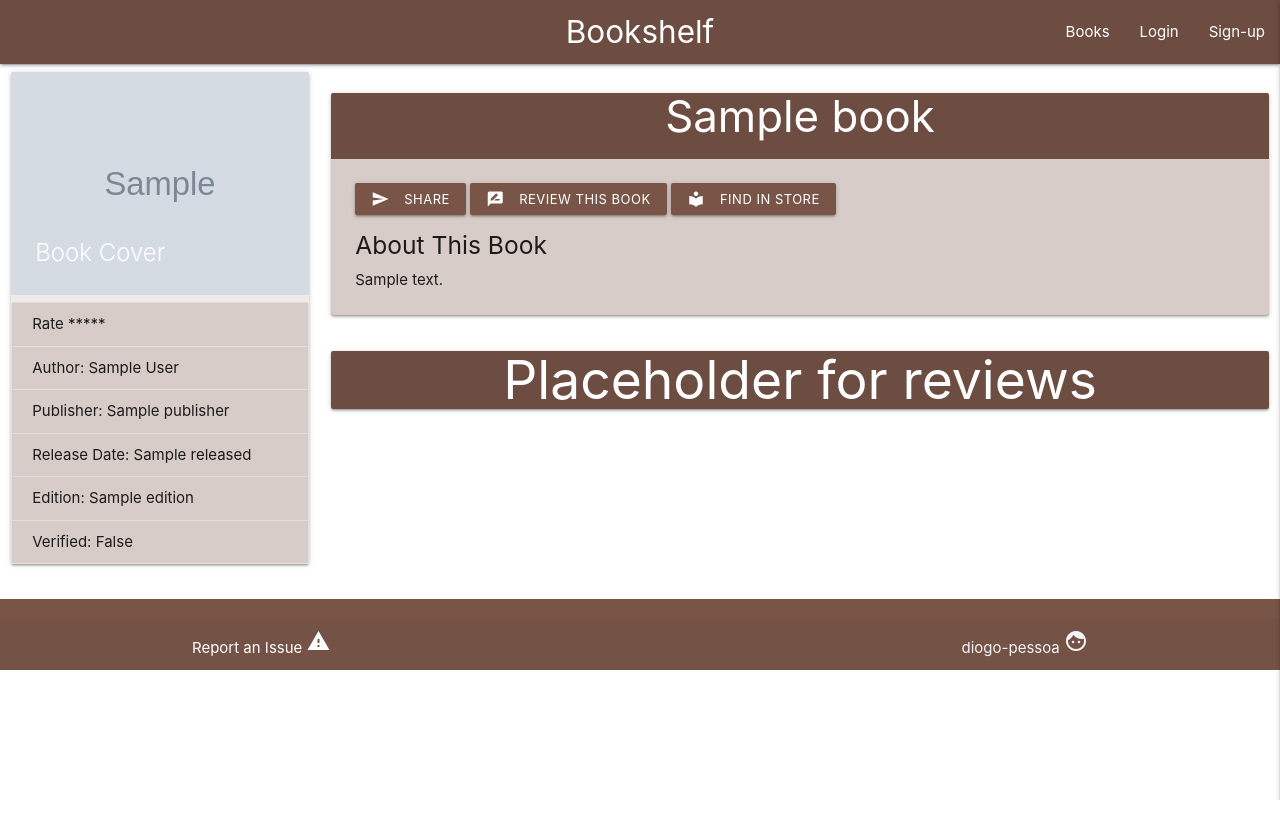
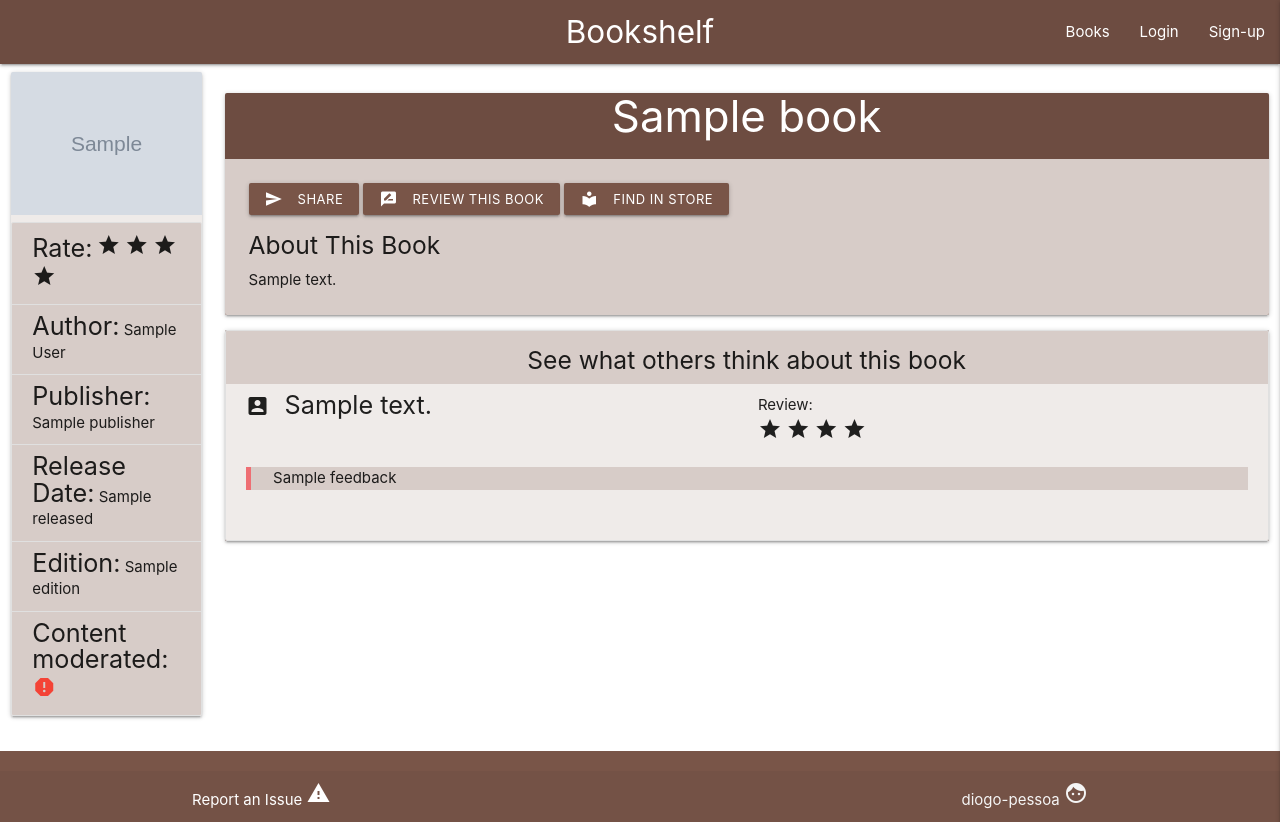
Before and after one commit to diogo-pessoa/milestoneThree, a Flask app: page /book/1 in a window 1280 px wide. Before the commit the page ends 800 px from the top, so only its background shows below. Run offline with Flask 2, Linux system fonts and the light colour scheme; grey boxes marked "Sample" are stand-in pictures; a database or web service that is not in the repository returns one stand-in record (values such as "Sample title"); some libraries are stand-ins or nearby versions.

Commit message:
Adding Reviews to book_page
- review_model.py
  - new method find_all_book_reviews
  - new method get_book_rate_by_title
- review.py
  - get_rate returns int()
  - get_reviewer() returned capitalized userName
- book view
  - Moving model Instances to variable to avoid DRY
  - New book_rate variable passed to template
  - new reviews_for_book passed to template

- New review_section.html added book.html

- book_cover.png added as default image for cover_image on book.html

- book.html adding features
  - Adding Rate to Book Info
    - added condition to check if there are any rates
    - Added Content moderated field show user if book information is accurate (reviewed by site moderator)
    - Added condition to coverImage if get_cover_image() is None returns default cover_image
    - New include with reviews_section.html
    - find in store button text update

```diff
--- a/app/book/templates/book.html
+++ b/app/book/templates/book.html
@@ -3,38 +3,66 @@
 {% block content %}
 <div class="row">
 
-    <div class="col s12 m4 l3">
+    <div class="col s12 m4 l2">
         <div class="card brown lighten-5">
             <div class="card-image">
-                <img src="{{ book.get_cover_image()}}">
-                <span class="card-title">Book Cover</span>
+                {% if book.get_cover_image() %}
+                    <img  class="responsive-img" src="{{ book.get_cover_image()}}">
+                {% else %}
+
+                    <img class="responsive-img" src="{{ url_for('static', filename='/images/book_cover.png')  }}">
+                {% endif %}
             </div>
             <ul class="collection">
-                <li class="collection-item brown lighten-4">Rate *****</li>
-                <li class="collection-item brown lighten-4">Author: {{ book.get_author() }}</li>
-                <li class="collection-item brown lighten-4">Publisher: {{ book.get_publisher() }}</li>
-                <li class="collection-item brown lighten-4">Release Date: {{ book.get_release_date() }}</li>
-                <li class="collection-item brown lighten-4">Edition: {{ book.get_edition() }}</li>
-                <li class="collection-item brown lighten-4">Verified: {{ book.get_reviewed() }}</li>
+                <li class="collection-item brown lighten-4">
+                    <span class="flow-text">Rate:</span>
+                    {% if book_rate == 0 %}
+                    <span>No rates yet</span>
+                    {% else %}
+                    {% for star in range(0, book_rate) %}
+                    <i class="material-icons">star</i>
+                    {% endfor %}
+                    {% if not review %}
+                    {%endif%}
+                    {%endif%}
+                </li>
+                <li class="collection-item brown lighten-4"><span class="flow-text">Author:</span> {{ book.get_author()
+                    }}
+                </li>
+                <li class="collection-item brown lighten-4"><span class="flow-text">Publisher:</span> {{
+                    book.get_publisher() }}
+                </li>
+                <li class="collection-item brown lighten-4"><span class="flow-text">Release Date:</span> {{
+                    book.get_release_date() }}
+                </li>
+                <li class="collection-item brown lighten-4"><span class="flow-text">Edition:</span> {{
+                    book.get_edition() }}
+                </li>
+                <li class="collection-item brown lighten-4"><span class="flow-text">Content moderated:</span>
+                    {% if book.get_reviewed() %}
+                    <i class="material-icons green-text">check_box</i>
+                    {% else %}
+                     <i class="material-icons red-text">report</i>
+                    {% endif %}
             </ul>
         </div>
     </div>
 
-    <div class="col s12 m8 l9"> <!-- Note that "m8 l9" was added -->
-
+    <div class="col s12 m8 l10">
         <div class="card brown darken-1">
             <h3 class="header center white-text">{{ book.get_title() }}</h3>
             <div class="card-content brown lighten-4">
                 <a class="waves-effect waves-light btn-small brown"><i class="material-icons left">send</i>share</a>
-                <a class="waves-effect waves-light btn-small brown"><i class="material-icons left">rate_review</i>Review this book</a>
-                <a class="waves-effect waves-light btn-small brown"><i class="material-icons left">local_library</i>Find in Store</a>
+                <a class="waves-effect waves-light btn-small brown"><i class="material-icons left">rate_review</i>Review
+                    this book</a>
+                <a class="waves-effect waves-light btn-small brown"><i class="material-icons left">local_library</i>Find
+                    in Store</a>
                 <h5>About This Book</h5>
                 <p>{{ book.get_description() }}</p>
             </div>
         </div>
         <div class="card brown darken-1">
-            <h2 class="header center white-text">Placeholder for reviews</h2>
-
+            {% include 'reviews_section.html' %}
         </div>
     </div>
 </div>
--- /dev/null
+++ b/app/book/templates/reviews_section.html
@@ -0,0 +1,26 @@
+<ul class="collection brown lighten-4">
+    {% if book_rate == 0 %}
+    <h5 class="center"> No Reviews yet :/</h5>
+    {% else %}
+    <h5 class="center">See what others think about this book</h5>
+    {% for review in reviews %}
+    <li class="collection-item brown lighten-5">
+        <div class="row">
+            <div class="col s6">
+                <i class="material-icons left">account_box</i><span class="flow-text">{{ review.get_reviewer() }}</span>
+            </div>
+                <div class="col s6">
+                    <span class="title ">Review:</span><br>
+                    {% for star in range(0,review.get_rate()) %}
+                    <i class="material-icons">star</i>
+                    {% endfor %}
+                </div>
+
+            <div class="col l12">
+                <blockquote class="brown lighten-4"> {{ review.get_feedback() }}</blockquote>
+            </div>
+        </div>
+    </li>
+    {% endfor %}
+    {%endif%}
+</ul>
--- a/app/book/views.py
+++ b/app/book/views.py
@@ -1,17 +1,22 @@
 from flask import Blueprint, render_template
 
 from app.model.book_model import BookModel
+from app.model.review_model import ReviewModel
 
 book = Blueprint('book', __name__, template_folder='templates')
 
+review_model = ReviewModel()
+book_model = BookModel()
 
 @book.route('/book')
 def book_list():
-    books_list = BookModel().find_all_books()
+    books_list = book_model.find_all_books()
     return render_template('books.html', books=books_list)
 
 
 @book.route("/book/<book_name>", methods=["GET"])
 def book_page(book_name):
-    single_book = BookModel().find_book_by_title(book_name)
-    return render_template('book.html', book=single_book)
+    single_book = book_model.find_book_by_title(book_name)
+    book_rate = review_model.get_book_rate_by_title(single_book.get_title())
+    reviews_for_book = review_model.find_all_book_reviews(single_book.get_title())
+    return render_template('book.html', book=single_book, reviews=reviews_for_book, book_rate=book_rate)
--- a/app/model/review_model.py
+++ b/app/model/review_model.py
@@ -1,3 +1,5 @@
+import statistics
+
 from app import mongo
 from src.bookshelf.review import Review
 
@@ -5,10 +7,41 @@ from src.bookshelf.review import Review
 class ReviewModel(object):
 
     def find_all_user_reviews(self, username: str):
+        """
+        Queries Review by Username
+        :param username:
+        :return: list of User Objects
+        """
         reviews_response = []
         reviews = mongo.db.reviews.find({"reviewer": username})
 
         for review in reviews:
-            print(review)
             reviews_response.append(Review(review))
         return reviews_response
+
+    def find_all_book_reviews(self, book_title):
+        """
+        Queries reviews by book title
+        :param book_title:
+        :return: list of Book Objects
+        """
+        reviews_response = []
+        book_reviews = mongo.db.reviews.find({"book": book_title})
+        for review in book_reviews:
+            reviews_response.append(Review(review))
+        return reviews_response
+
+    def get_book_rate_by_title(self, book_title):
+        """
+            Calculates book average rate from all reviews
+        :param book_title:
+        :return: int() rounded rate average or 0
+        """
+        book_rate = []
+        book_reviews = mongo.db.reviews.find({"book": book_title})
+        for review in book_reviews:
+            review = Review(review)
+            book_rate.append(review.get_rate())
+        if len(book_rate) == 0:
+            return 0
+        return round(statistics.mean(book_rate))
--- a/src/bookshelf/review.py
+++ b/src/bookshelf/review.py
@@ -8,13 +8,13 @@ class Review:
             self.__rate = review.get('rate')
 
     def get_rate(self):
-        return self.__rate
+        return int(self.__rate)
 
     def get_book(self):
         return self.__book
 
     def get_reviewer(self):
-        return self.__reviewer
+        return self.__reviewer.capitalize()
 
     def get_feedback(self):
         return self.__feedback
```
Also changed, not shown: app/static/images/book_cover.png (added).
